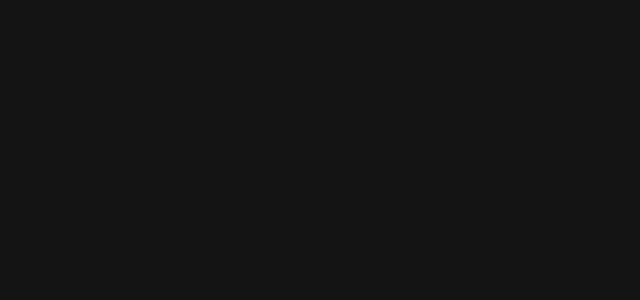
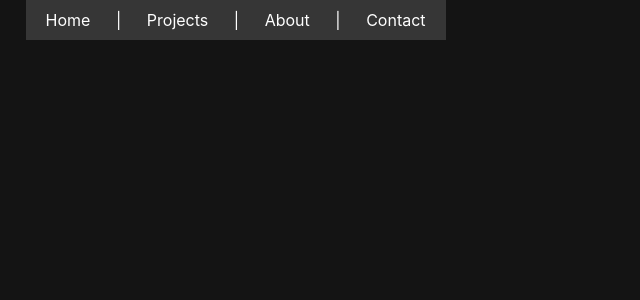
Before and after one commit to cristian-hr/cristian-hr.github.io, a React (Create React App) app: page / in a window 1280 px wide. Shown: the top 300 px of the page, without its empty margins (0-640 px from the left). Built offline with nearby package versions, Linux system fonts and the light colour scheme.

Commit message:
portfolio route removed

```diff
--- a/package.json
+++ b/package.json
@@ -1,7 +1,7 @@
 {
   "name": "portfolio",
   "version": "0.1.0",
-  "homepage": "https://cristian-hr.github.io/portfolio",
+  "homepage": "https://cristian-hr.github.io",
   "private": true,
   "dependencies": {
     "@sendgrid/mail": "^7.4.4",
--- a/src/components/Navbar/Navbar.jsx
+++ b/src/components/Navbar/Navbar.jsx
@@ -5,13 +5,13 @@
 
     return (
         <div className="navBar">
-            <Link className="linksClass" to="/portfolio">Home</Link>
+            <Link className="linksClass" to="/">Home</Link>
             <span className="barNB">|</span>
-            <Link className="linksClass" to="/portfolio/projects">Projects</Link>
+            <Link className="linksClass" to="/projects">Projects</Link>
             <span className="barNB">|</span>
-            <Link className="linksClass" to="/portfolio/about">About</Link>
+            <Link className="linksClass" to="/about">About</Link>
             <span className="barNB">|</span>
-            <Link className="linksClass" to="/portfolio/contact">Contact</Link>
+            <Link className="linksClass" to="/contact">Contact</Link>
         </div>
     )
 }
--- a/src/routes/Routes.jsx
+++ b/src/routes/Routes.jsx
@@ -8,11 +8,11 @@
 function routes () {
     return (
     <BrowserRouter>
-        <Route path="/portfolio/" component={Navbar} />
-        <Route exact path="/portfolio/" component={Home} />
-        <Route path="/portfolio/about" component={About} />
-        <Route path="/portfolio/contact" component={Contact} />
-        <Route path="/portfolio/projects" component={Projects} />
+        <Route path="/" component={Navbar} />
+        <Route exact path="/" component={Home} />
+        <Route path="/about" component={About} />
+        <Route path="/contact" component={Contact} />
+        <Route path="/projects" component={Projects} />
     </BrowserRouter>
     )
 }
```
